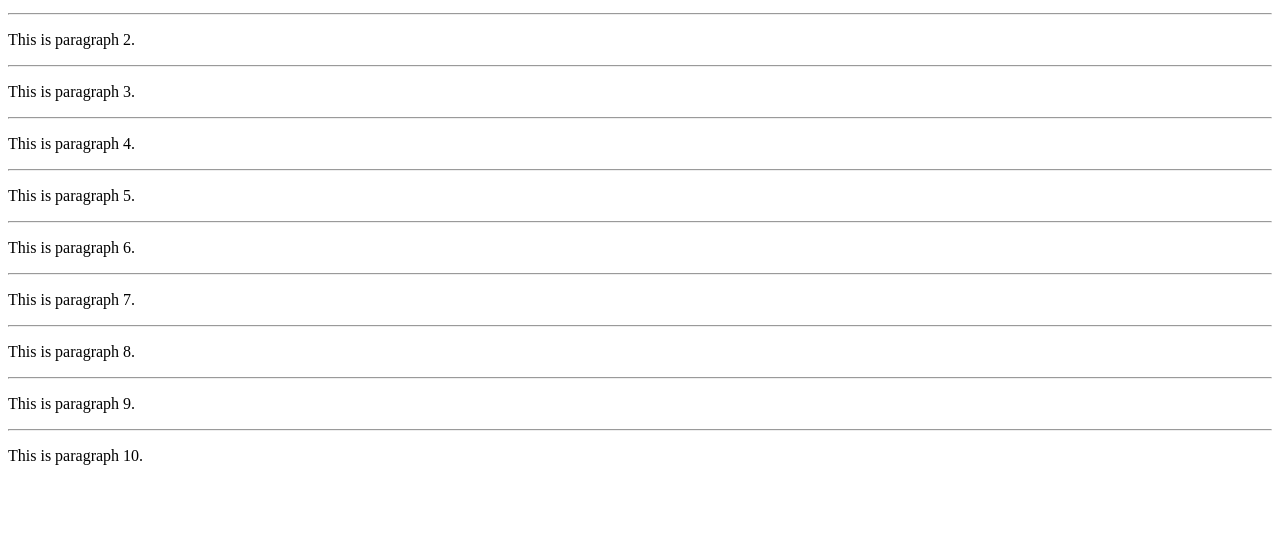
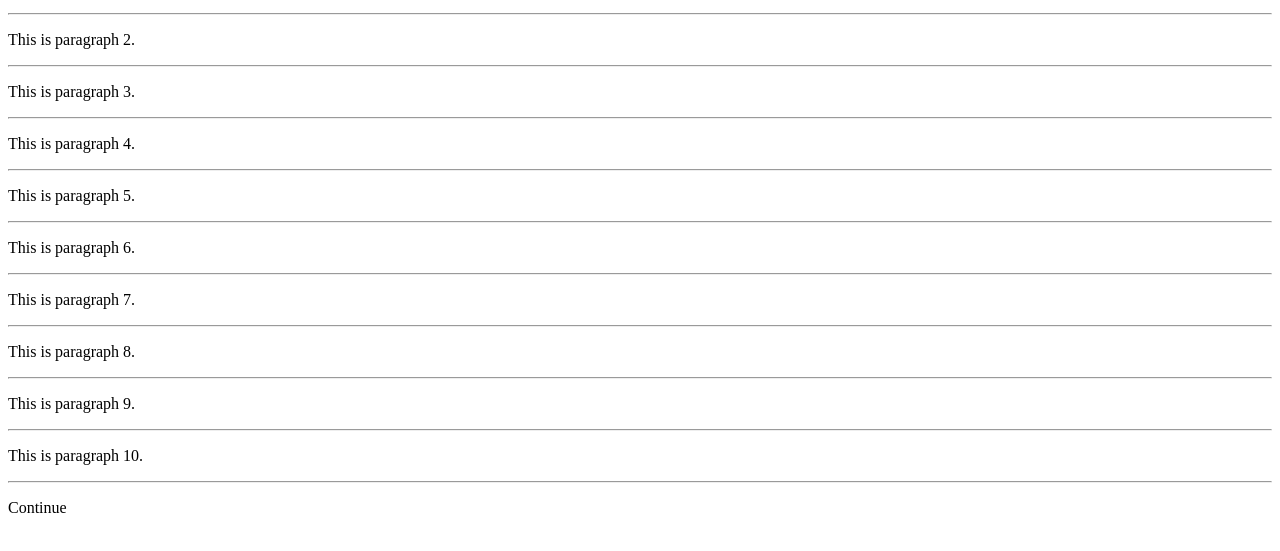
Before and after one commit to Abijah98/Skill-Tree, a plain HTML site: page index.htm in a window 1280 px wide. Shown: the part 101-652 px from the top of the page. Drawn offline with Linux system fonts and the light colour scheme.

Commit message:
Update index.htm

```diff
--- a/index.htm
+++ b/index.htm
@@ -25,5 +25,7 @@
     <p>This is paragraph 9.</p>
     <hr>
     <p>This is paragraph 10.</p>
+    <hr>
+    <p>Continue</p>
 </body>
 </html>
```
